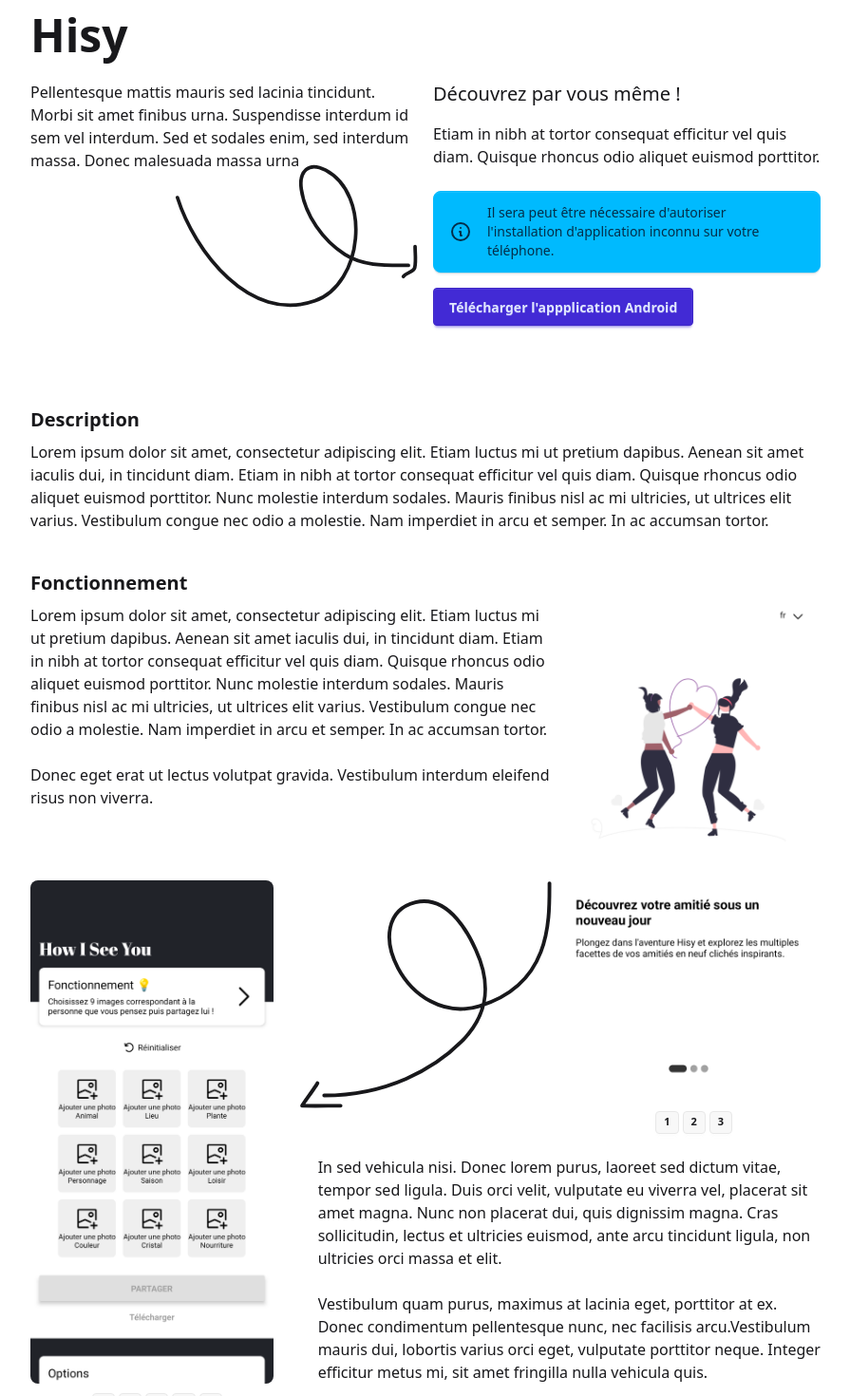
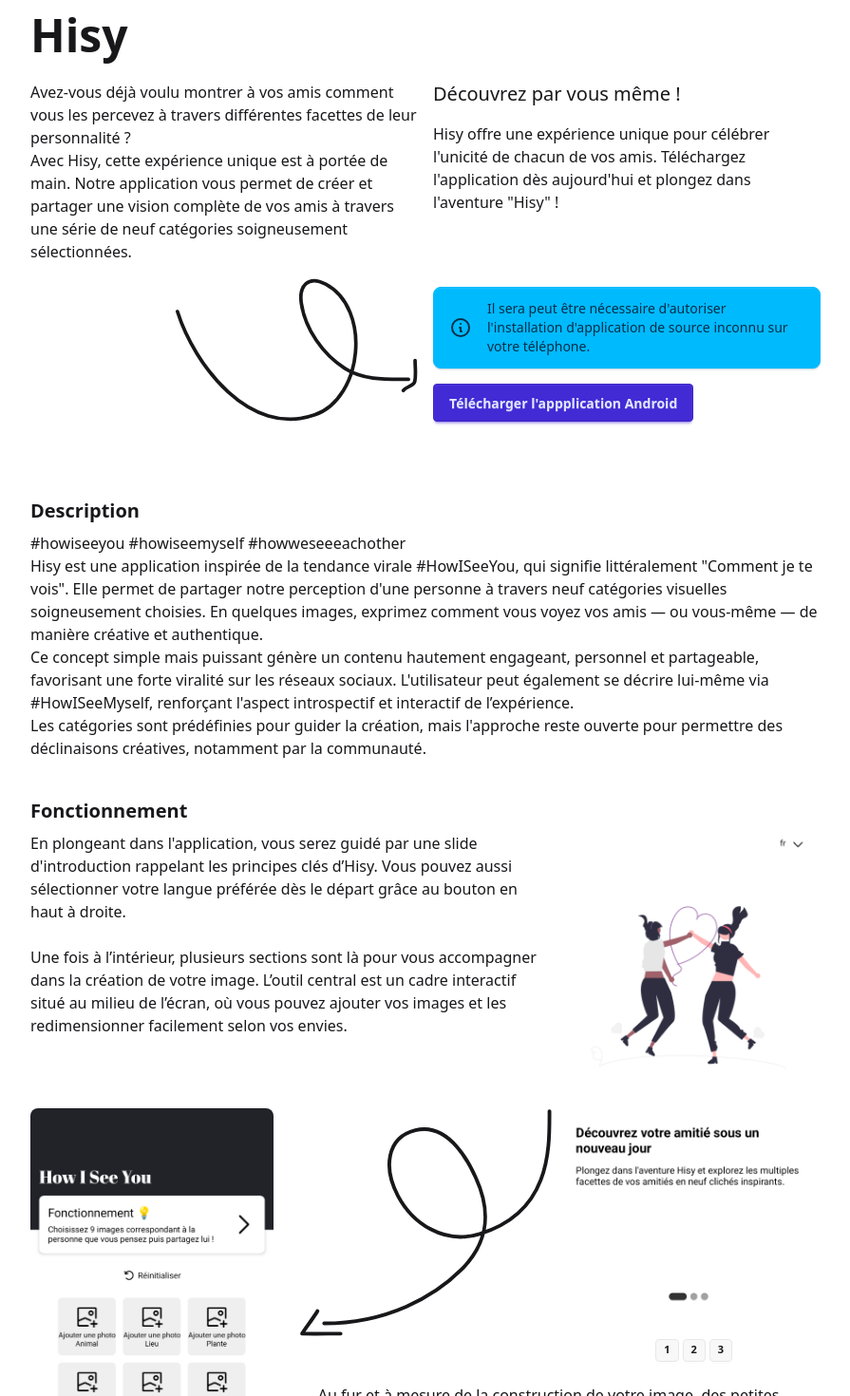
Before and after one commit to Theia01/portfolio, a React (Vite) app: page /portfolio/creations/hisy in a window 1280 px wide. Shown: the part 120-1590 px from the top of the page at 95% size, without its empty margins (192-1087 px from the left). Built offline with nearby package versions, Linux system fonts and the light colour scheme.

Commit message:
:speech_balloon: change lorem ipsum

```diff
--- a/src/Pages/Hisy.jsx
+++ b/src/Pages/Hisy.jsx
@@ -25,17 +25,16 @@
 
   let paraphEndFunctioning = (
     <p>
-      In sed vehicula nisi. Donec lorem purus, laoreet sed dictum vitae, tempor
-      sed ligula. Duis orci velit, vulputate eu viverra vel, placerat sit amet
-      magna. Nunc non placerat dui, quis dignissim magna. Cras sollicitudin,
-      lectus et ultricies euismod, ante arcu tincidunt ligula, non ultricies
-      orci massa et elit.
+      Au fur et à mesure de la construction de votre image, des petites
+      notifications apparaîtront pour encourager l'utilisateur à terminer son
+      image. A la fin de celle-ci, une explosion de confetti apparaîtra sur
+      l'écran. De plus les bouton "Télécharger" et "Partager" se débloqueront.
       <br />
       <br />
-      Vestibulum quam purus, maximus at lacinia eget, porttitor at ex. Donec
-      condimentum pellentesque nunc, nec facilisis arcu.Vestibulum mauris dui,
-      lobortis varius orci eget, vulputate porttitor neque. Integer efficitur
-      metus mi, sit amet fringilla nulla vehicula quis.
+      Le partage est l'élément le plus important puisque l'utilisateur à créer
+      cette image pour montrer sa perception à quelqu'un. Des options
+      supplémentaire lui seront fourni tel que l'ajout de bordure ou non sur
+      l'image.
     </p>
   );
 
@@ -45,22 +44,27 @@
       <div className="sm:grid sm:grid-cols-2 sm:gap-4 pb-20">
         <div>
           <p className="pb-4">
-            Pellentesque mattis mauris sed lacinia tincidunt. Morbi sit amet
-            finibus urna. Suspendisse interdum id sem vel interdum. Sed et
-            sodales enim, sed interdum massa. Donec malesuada massa urna
+            Avez-vous déjà voulu montrer à vos amis comment vous les percevez à
+            travers différentes facettes de leur personnalité ?
+            <br />
+            Avec Hisy, cette expérience unique est à portée de main. Notre
+            application vous permet de créer et partager une vision complète de
+            vos amis à travers une série de neuf catégories soigneusement
+            sélectionnées.
           </p>
-          <div className="max-sm:hidden max-w-3xs ml-auto lg:relative lg:-top-6">
+          <div className="max-sm:hidden max-w-3xs ml-auto">
             <IconArrowRight />
           </div>
         </div>
-        <div>
+        <div className="flex flex-col justify-between">
           <div>
             <h2 className="text-xl font-semi-bold pb-4">
               Découvrez par vous même !
             </h2>
             <p className="pb-2">
-              Etiam in nibh at tortor consequat efficitur vel quis diam. Quisque
-              rhoncus odio aliquet euismod porttitor.
+              Hisy offre une expérience unique pour célébrer l'unicité de chacun
+              de vos amis. Téléchargez l'application dès aujourd'hui et plongez
+              dans l'aventure "Hisy" !
             </p>
           </div>
           <div>
@@ -68,7 +72,7 @@
               <IconInfo />
               <span>
                 Il sera peut être nécessaire d'autoriser l'installation
-                d'application inconnu sur votre téléphone.
+                d'application de source inconnu sur votre téléphone.
               </span>
             </div>
             <a className="btn btn-primary" href="/portfolio/hisy.apk" download>
@@ -79,14 +83,26 @@
       </div>
       <div className="pb-10">
         <h2 className="text-xl font-bold mb-2">Description</h2>
+        <p>#howiseeyou #howiseemyself #howweseeeachother</p>
         <p>
-          Lorem ipsum dolor sit amet, consectetur adipiscing elit. Etiam luctus
-          mi ut pretium dapibus. Aenean sit amet iaculis dui, in tincidunt diam.
-          Etiam in nibh at tortor consequat efficitur vel quis diam. Quisque
-          rhoncus odio aliquet euismod porttitor. Nunc molestie interdum
-          sodales. Mauris finibus nisl ac mi ultricies, ut ultrices elit varius.
-          Vestibulum congue nec odio a molestie. Nam imperdiet in arcu et
-          semper. In ac accumsan tortor.
+          Hisy est une application inspirée de la tendance virale #HowISeeYou,
+          qui signifie littéralement "Comment je te vois". Elle permet de
+          partager notre perception d'une personne à travers neuf catégories
+          visuelles soigneusement choisies. En quelques images, exprimez comment
+          vous voyez vos amis — ou vous-même — de manière créative et
+          authentique.
+        </p>
+        <p>
+          Ce concept simple mais puissant génère un contenu hautement engageant,
+          personnel et partageable, favorisant une forte viralité sur les
+          réseaux sociaux. L'utilisateur peut également se décrire lui-même via
+          #HowISeeMyself, renforçant l'aspect introspectif et interactif de
+          l’expérience.
+        </p>
+        <p>
+          Les catégories sont prédéfinies pour guider la création, mais
+          l'approche reste ouverte pour permettre des déclinaisons créatives,
+          notamment par la communauté.
         </p>
       </div>
       <div className="pb-10">
@@ -94,18 +110,18 @@
         <div className="md:grid md:grid-cols-3 md:grid-rows-3 md:gap-4">
           <div className="md:col-span-2 row-span-1 pb-6">
             <p>
-              Lorem ipsum dolor sit amet, consectetur adipiscing elit. Etiam
-              luctus mi ut pretium dapibus. Aenean sit amet iaculis dui, in
-              tincidunt diam. Etiam in nibh at tortor consequat efficitur vel
-              quis diam. Quisque rhoncus odio aliquet euismod porttitor. Nunc
-              molestie interdum sodales. Mauris finibus nisl ac mi ultricies, ut
-              ultrices elit varius. Vestibulum congue nec odio a molestie. Nam
-              imperdiet in arcu et semper. In ac accumsan tortor.
+              En plongeant dans l'application, vous serez guidé par une slide
+              d'introduction rappelant les principes clés d’Hisy. Vous pouvez
+              aussi sélectionner votre langue préférée dès le départ grâce au
+              bouton en haut à droite.
             </p>
             <p>
               <br />
-              Donec eget erat ut lectus volutpat gravida. Vestibulum interdum
-              eleifend risus non viverra.
+              Une fois à l’intérieur, plusieurs sections sont là pour vous
+              accompagner dans la création de votre image. L’outil central est
+              un cadre interactif situé au milieu de l’écran, où vous pouvez
+              ajouter vos images et les redimensionner facilement selon vos
+              envies.
             </p>
           </div>
           <div className="md:col-span-1 md:row-span-2">
```
